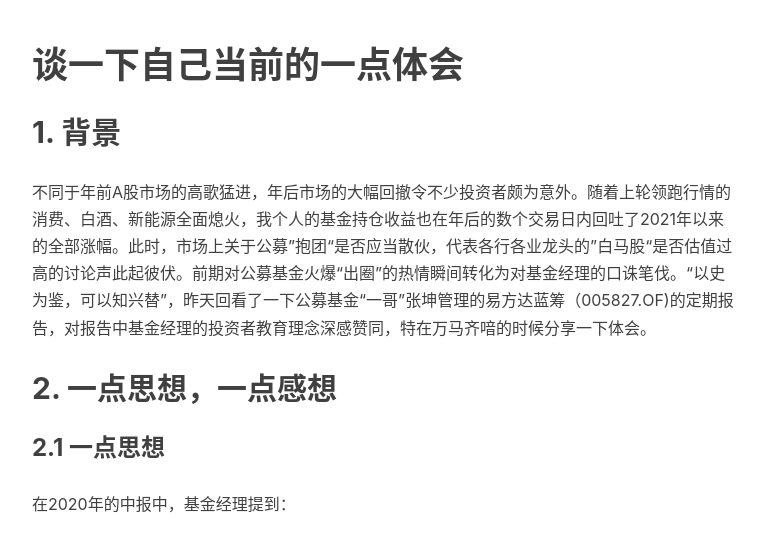
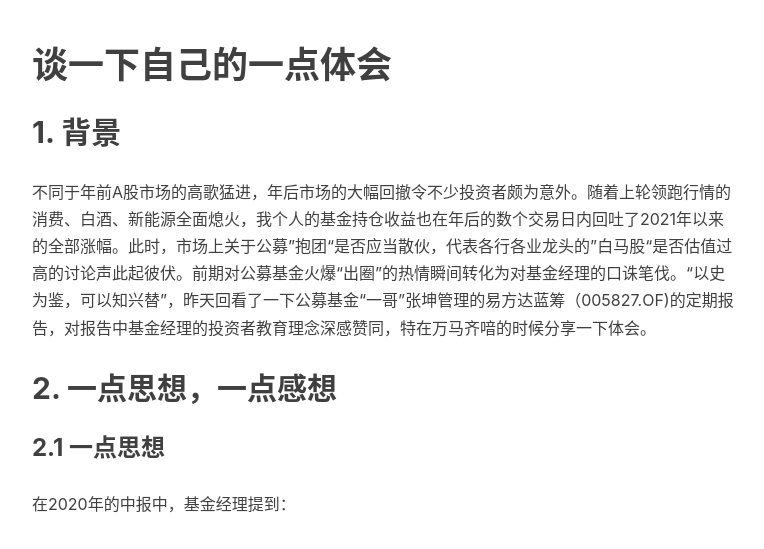
Before and after one commit to blankaiwang/blankaiwang.github.io, a Jekyll site: the page built from _posts/2021-02-26-谈一下自己当前的一点体会.md, in a window 1280 px wide and 900 px high, cut to the strip 351-900 px from the top of the window. Shown: the whole strip, without its empty margins (233-997 px from the left). Built offline with Jekyll 4.4.1, drawn with Linux system fonts in a browser that asks for light colours; nearby versions of some CDN libraries; our own code applies the rules of GitHub Pages for plain Markdown files; comment, search, counter and statistics services are not loaded.

Commit message:
Update 2021-02-26-谈一下自己当前的一点体会.md

```diff
--- a/_posts/2021-02-26-谈一下自己当前的一点体会.md
+++ b/_posts/2021-02-26-谈一下自己当前的一点体会.md
@@ -1,6 +1,6 @@
 ---
 layout:     post
-title:      "谈一下自己当前的一点体会"
+title:      "谈一下自己的一点体会"
 subtitle:   ""
 author:     "blankaiwang"
 
@@ -14,7 +14,7 @@ tags:
 
 
 
-# 谈一下自己当前的一点体会
+# 谈一下自己的一点体会
 
 ## 1. 背景
 
```
